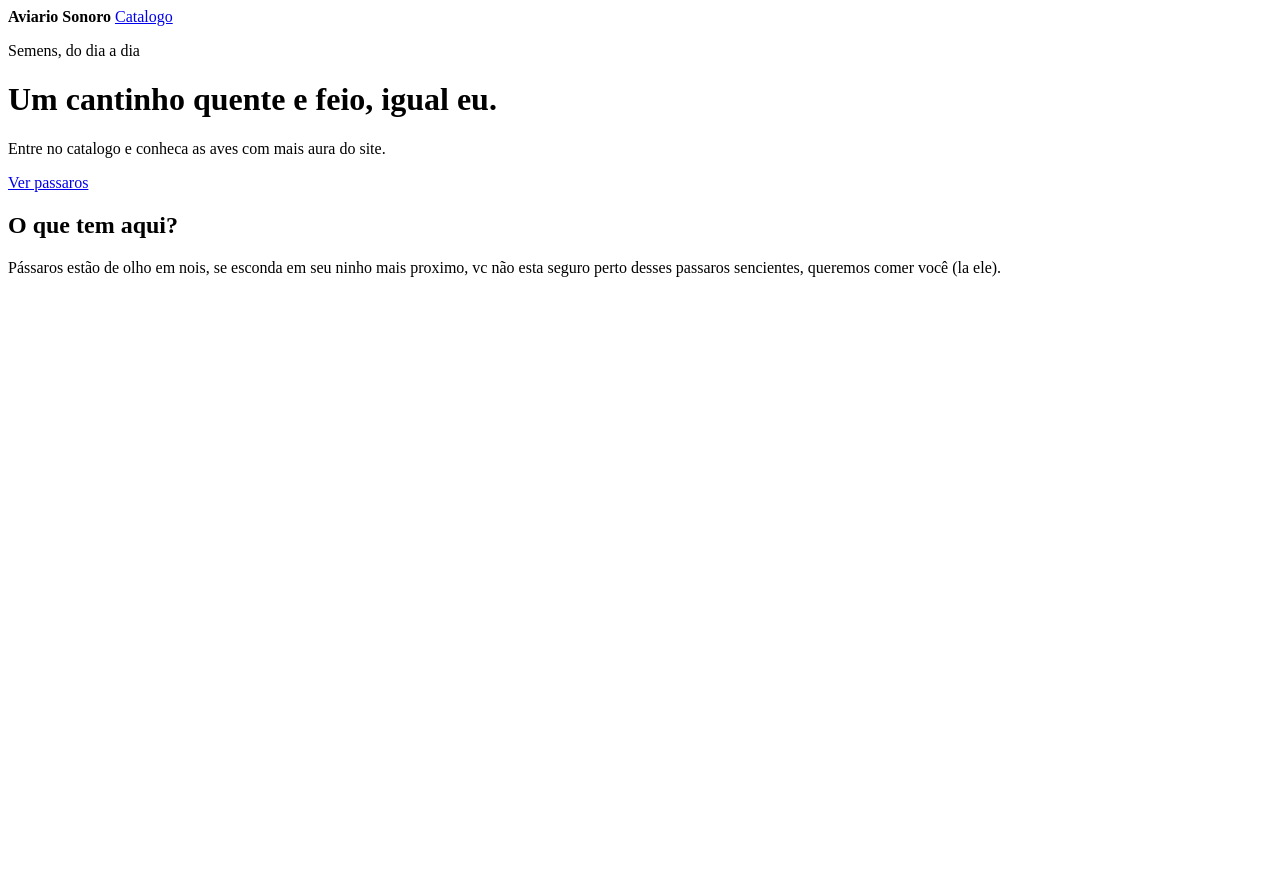
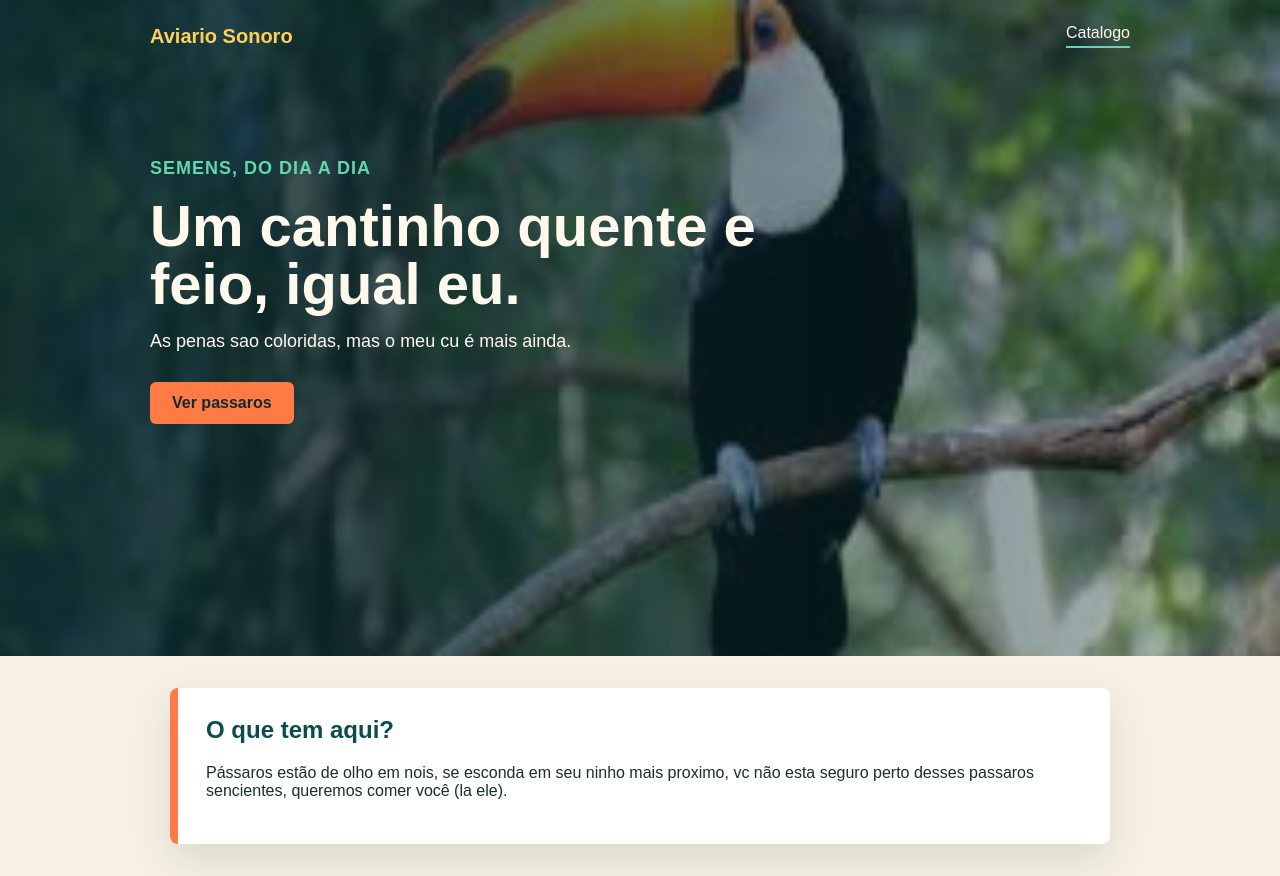
Before and after one commit to PPAULhenrique/Portif-lio-Desenvolvimento-de-Sistemas, a plain HTML site: page Site_gabriel/hub.html in a window 1280 px wide. Before the commit the page ends 800 px from the top, so only its background shows below. Drawn offline with Linux system fonts and the light colour scheme.

Commit message:
arrumei alguns nomes
troquei homem e sexo nos codigos

```diff
--- a/Site_gabriel/hub.html
+++ b/Site_gabriel/hub.html
@@ -4,20 +4,20 @@
     <meta charset="UTF-8">
     <meta name="viewport" content="width=device-width, initial-scale=1.0">
     <title>Gripe Aviaria</title>
-    <link rel="stylesheet" href="homem.css">
+    <link rel="stylesheet" href="hub.css">
 </head>
 <body>
     <header class="hero">
         <nav>
             <strong>Aviario Sonoro</strong>
-            <a href="sexo.html">Catalogo</a>
+            <a href="catalogo.html">Catalogo</a>
         </nav>
 
         <div class="hero-conteudo">
             <p class="etiqueta">Semens, do dia a dia</p>
             <h1>Um cantinho quente e feio, igual eu.</h1>
             <p id="frase-do-dia">Entre no catalogo e conheca as aves com mais aura do site.</p>
-            <a class="botao-link" href="sexo.html">Ver passaros</a>
+            <a class="botao-link" href="catalogo.html">Ver passaros</a>
         </div>
     </header>
 
@@ -28,6 +28,6 @@
         </section>
     </main>
 
-    <script src="homem.js"></script>
+    <script src="hub.js"></script>
 </body>
 </html>
```
